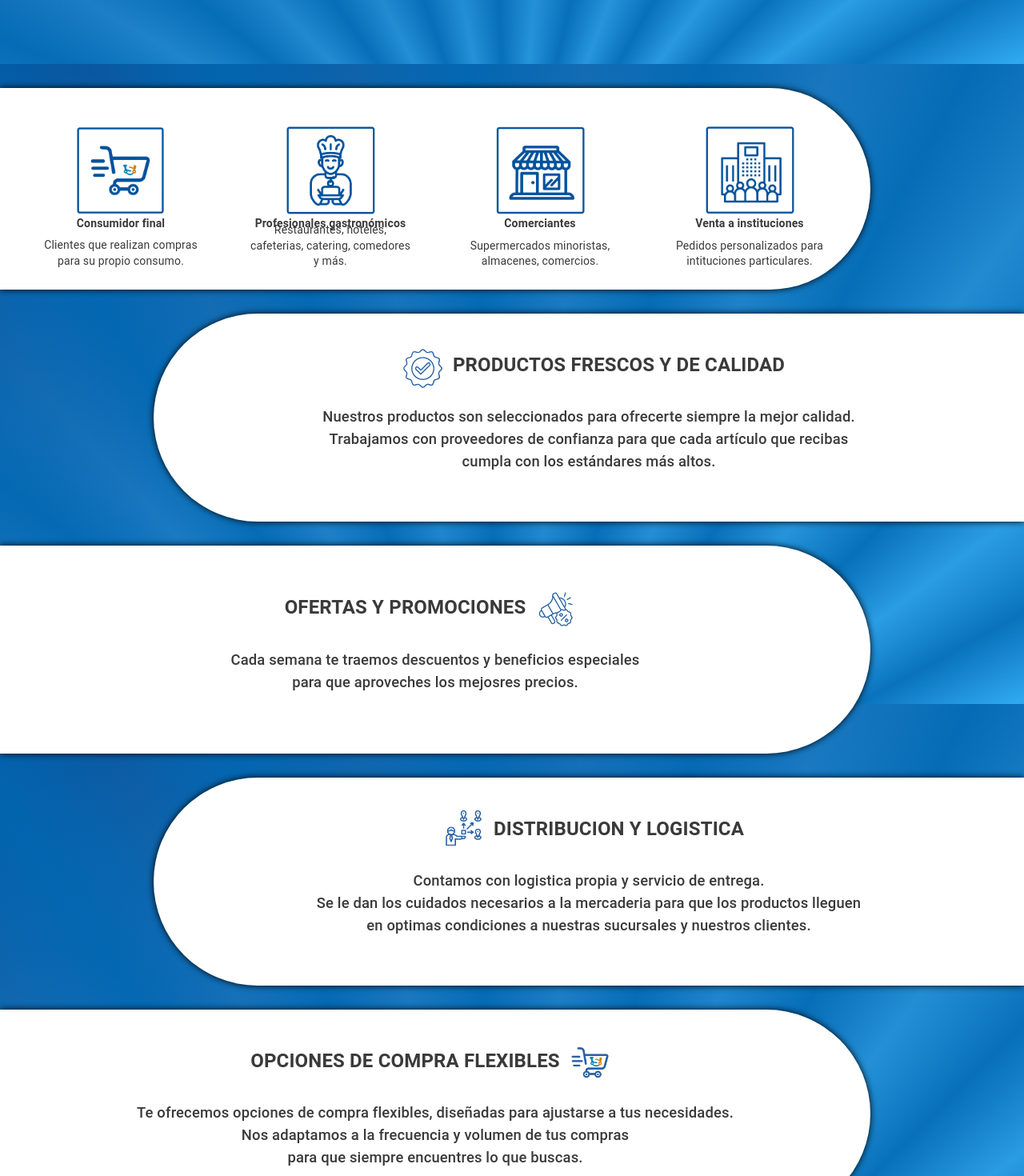
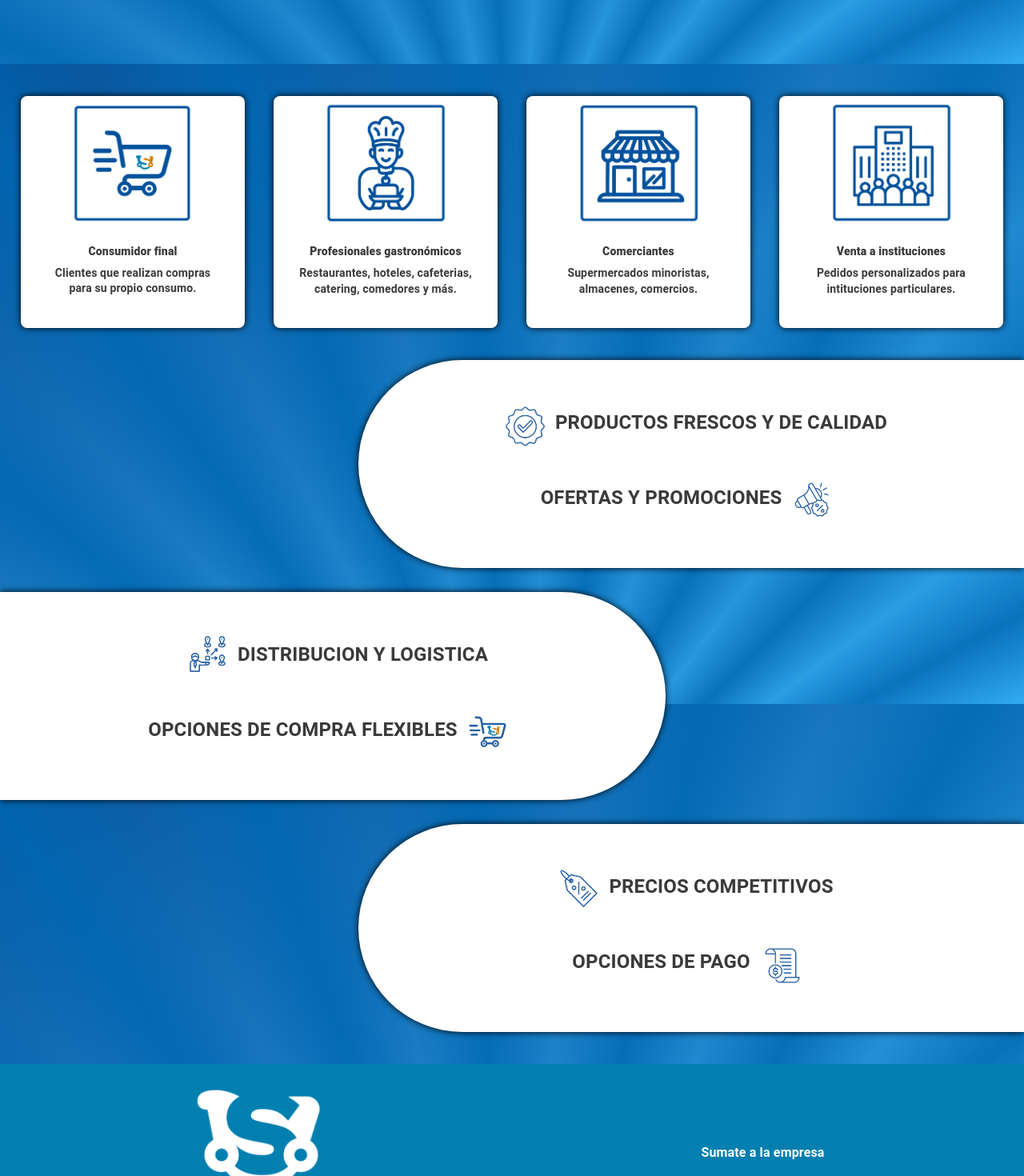
Before and after one commit to AgusOs/refrigerados-santiago, a React (Vite) app: page /como-comprar in a window 1280 px wide. Shown: the part 720-2190 px from the top of the page at 80% size. Built offline with nearby package versions, Linux system fonts and the light colour scheme; some icons are missing.

Commit message:
some changes

```diff
--- a/src/components/Footer/Footer.jsx
+++ b/src/components/Footer/Footer.jsx
@@ -11,6 +11,7 @@ export const Footer = () => {
           <div className={styles.logocontainer}>
               <img src="\assets\logo-blanco.webp" alt="logo" className='logo'/>
           </div>
+          <div style={{display: 'flex', flexDirection: 'column', justifyContent: 'center', alignItems: 'center'}}>
             <div className={styles.socialscontainer}>
               <a href="https://www.facebook.com/refrigeradosantiago" target="_blank" rel="noopener noreferrer">
                 <FacebookRoundedIcon sx={{ color: "#ffffff", backgroundColor: '#61a5c2', borderRadius: '50%', padding: '6px', fontSize: 34 }} />
@@ -22,10 +23,16 @@ export const Footer = () => {
                 <InstagramIcon sx={{ color: "#ffffff", backgroundColor: '#61a5c2', borderRadius: '50%', padding: '6px', fontSize: 34 }} />
               </a>
             </div>
+            <a style={{color: '#ffffff', textDecoration: 'none', fontWeight: '600', textAlign: 'center', padding: '10px', marginRight: '20px'}} href="https://mail.google.com/mail/?view=cm&fs=1&to=cv@refrigeradosantiago.com.ar" target="_blank" rel="noopener noreferrer">
+              Sumate a la empresa
+            </a>
+          </div>
       </div>
       <div className={styles.footertext}>
         <h2>Más de 60 años acompañando a locales gastronómicos de La Pampa con productos refrigerados y congelados de calidad</h2>
-        <h4>Parque Industrial, Calle 2 2850, L6304FXB Santa Rosa, La Pampa /Tel: +54 9 2954 27-3864 //  DE LUNES A VIERNES DE 8 A 17 hs , SÁBADOS DE 8 A 13:30 hs</h4>
+        <h4>Parque Industrial, Calle 2 2850, L6304FXB Santa Rosa, La Pampa </h4>
+        <h4>DE LUNES A VIERNES DE 8 A 17 hs , SÁBADOS DE 8 A 13:30 hs</h4>
+        <h4> Tel: +54 9 2954 27-3864</h4>
         <h6>2025 Grupo Santiago – Todos los derechos reservados</h6>
       </div>
     </div>
--- a/src/components/Footer/Footer.module.css
+++ b/src/components/Footer/Footer.module.css
@@ -8,7 +8,7 @@
     color: white;
     display: flex;
     flex: 1;
-    justify-content: space-between;
+    justify-content: space-around;
     align-items: center;
 }
 
--- a/src/components/atoms/banner/Banner.module.css
+++ b/src/components/atoms/banner/Banner.module.css
@@ -5,6 +5,12 @@
     object-fit: cover;
     object-position: center;
     display: block;
+}
+
+.bannerBlp {
+  width: 90% !important;
+  border-radius: 10px;
+  margin-bottom: 20px;
 }
 
 @media (max-width: 768px) {
@@ -19,13 +25,14 @@
     }
 
     .bannerBlp{
-        width: 100%;
+        width: 90%;
         height: auto;
         display: block;
         max-height: 400px;
         object-fit: cover;
         object-position: center;
         display: block;
+        border-radius: 10px;
     }
 
     /* .bannerInicio1 {
--- a/src/components/atoms/mapa/Mapa.module.css
+++ b/src/components/atoms/mapa/Mapa.module.css
@@ -3,7 +3,7 @@
     justify-content: center;
     padding: 10px;
     background-color: #017FAF;
-    width: 70%;
+    width: 90%;
     max-width: 1100px;
     border-radius: 8px;
     margin: 30px;
@@ -12,7 +12,7 @@
 
 .mapa {
     height: 600px;
-    width: 70%;
+    width: 90%;
     position: static;
     border-radius: 8px;
 }
--- a/src/components/atoms/ofertas/Ofertas.module.css
+++ b/src/components/atoms/ofertas/Ofertas.module.css
@@ -4,7 +4,7 @@
     flex-direction: column;
     align-items: center;
     background-image: url('/assets/images/fondo-ofertas.webp');
-    min-height: 650px;
+    height: 650px;
     padding-bottom: 20px;
 
     padding: 10px;
@@ -31,4 +31,8 @@
         margin-bottom: 40px;
         margin-top: 10px;
     }
+
+    .ofertasContainer{
+        height: 500px;
+    }
 }
--- a/src/components/pages/como-comprar/ComoComprar.module.css
+++ b/src/components/pages/como-comprar/ComoComprar.module.css
@@ -6,14 +6,12 @@ p {
 .cardsRow {
     display: flex;
     flex-wrap: wrap;
-    justify-content: space-around;
+    justify-content: space-evenly;
     align-items: flex-start;
-    background-color: white;
-    padding: 30px 20px 60px 20px;
-    width: 85%;
-    border-radius: 0 160px 160px 0;
+    /* padding: 30px 20px 60px 20px; */
+    /* width: 85%; */
+    /* border-radius: 0 160px 160px 0; */
     margin-top: 30px;
-    box-shadow: 0 0 8px rgba(0, 0, 0, 1);
 }
 
 .textRowContainer {
@@ -29,8 +27,8 @@ p {
     justify-content: center;
     align-items: center;
     background-color: white;
-    padding: 30px 20px 60px 20px;
-    width: 85%;
+    padding: 45px 20px 45px 20px;
+    width: 65%;
     height: 260px;
     border-radius: 0 160px 160px 0;
     margin-top: 30px;
@@ -47,8 +45,8 @@ p {
     justify-content: center;
     align-items: center;
     background-color: white;
-    padding: 30px 20px 60px 20px;
-    width: 85%;
+    padding: 45px 20px 45px 20px;
+    width: 65%;
     height: 260px;
     border-radius: 160px 0 0 160px;
     margin-top: 30px;
@@ -83,7 +81,11 @@ p {
     flex-direction: column;
     align-items: center;
     text-align: center;
+    background-color: white;
+    box-shadow: 0 0 8px rgba(0, 0, 0, 1);
     width: 280px;
+    height: 290px;
+    border-radius: 8px;
     margin: 10px;
     position: relative;
     transition: transform 0.1s ease-in-out;
@@ -101,23 +103,20 @@ p {
 }
 
 .cardTitle {
-    font-weight: 600;
+    font-weight: 800;
     font-size: 14px;
     white-space: nowrap;
     overflow: hidden;
     text-overflow: ellipsis;
     margin-bottom: 2px;
-    position: absolute;
-    bottom: 0px;
 }
 
 .cardText {
+    font-weight: 600;
     font-size: 14px;
     max-width: 220px;
     line-height: 1.4;
     margin-top: 5px;
-    position: absolute;
-    bottom: -55px;
 }
 
 /* Sections */
@@ -169,7 +168,8 @@ p {
     }
 
     .card {
-      width: 240px;
+      width: 210px;
+      height: 220px;
     }
 
     .cardTitle {
@@ -200,6 +200,14 @@ p {
 }
 
 @media (max-width: 1024px) {
+
+    .card {
+      width: 210px;
+      height: 220px;
+      align-items: center;
+      justify-content: center;
+    }
+
     .cardText {
       display: none;
     }
@@ -212,12 +220,6 @@ p {
     .textRowLeft .textRowRight {
         height: 210px;
         font-size: 12px;
-    }
-}
-
-@media (min-width: 768px) and (max-width: 1565px) {
-    .card {
-      width: 20%;
     }
 }
 
--- a/src/components/pages/como-comprar/ComoComprarPage.jsx
+++ b/src/components/pages/como-comprar/ComoComprarPage.jsx
@@ -58,13 +58,19 @@ export const ComoComprarPage = () => {
               PRODUCTOS FRESCOS Y DE CALIDAD
             </p>
           </div>
-          <p className={styles.textRowText}>
+          <div style={{display: "flex", alignItems: "center"}}>
+            <p className={styles.textRowTitle}>
+              OFERTAS Y PROMOCIONES
+            </p>
+            <img src="/assets/images/icono2.webp" alt="icon" className={styles.textRowIcon} />
+          </div>
+          {/* <p className={styles.textRowText}>
             Nuestros productos son seleccionados para ofrecerte siempre la mejor calidad.<br/>
             Trabajamos con proveedores de confianza para que cada artículo que recibas <br/>
             cumpla con los estándares más altos.
-          </p>
+          </p> */}
         </div>
-        <div className={styles.textRowLeft}>
+        {/* <div className={styles.textRowLeft}>
           <div style={{display: "flex", alignItems: "center"}}>
             <p className={styles.textRowTitle}>
               OFERTAS Y PROMOCIONES
@@ -75,8 +81,8 @@ export const ComoComprarPage = () => {
             Cada semana te traemos descuentos y beneficios especiales<br/>
              para que aproveches los mejosres precios.
           </p>
-        </div>
-        <div className={styles.textRowRight}>
+        </div> */}
+        {/* <div className={styles.textRowRight}>
           <div style={{display: "flex", alignItems: "center"}}>
             <img src="/assets/images/icono3.webp" alt="icon" className={styles.textRowIcon} />
             <p className={styles.textRowTitle}>
@@ -88,19 +94,25 @@ export const ComoComprarPage = () => {
             Se le dan los cuidados necesarios a la mercaderia para que los productos lleguen<br/>
             en optimas condiciones a nuestras sucursales y nuestros clientes.
           </p>
-        </div>
+        </div> */}
         <div className={styles.textRowLeft}>
+          <div style={{display: "flex", alignItems: "center"}}>
+            <img src="/assets/images/icono3.webp" alt="icon" className={styles.textRowIcon} />
+            <p className={styles.textRowTitle}>
+              DISTRIBUCION Y LOGISTICA
+            </p>
+          </div>
           <div style={{display: "flex", alignItems: "center"}}>
             <p className={styles.textRowTitle}>
               OPCIONES DE COMPRA FLEXIBLES
             </p>
             <img src="/assets/images/icono4.webp" alt="icon" className={styles.textRowIcon} />
           </div>
-          <p className={styles.textRowText}>
+          {/* <p className={styles.textRowText}>
             Te ofrecemos opciones de compra flexibles, diseñadas para ajustarse a tus necesidades.<br/>
             Nos adaptamos a la frecuencia y volumen de tus compras<br/>
              para que siempre encuentres lo que buscas.
-          </p>
+          </p> */}
         </div>
         <div className={styles.textRowRight}>
           <div style={{display: "flex", alignItems: "center"}}>
@@ -109,12 +121,18 @@ export const ComoComprarPage = () => {
               PRECIOS COMPETITIVOS
             </p>
           </div>
-          <p className={styles.textRowText}>
+          <div style={{display: "flex", alignItems: "center"}}>
+            <p className={styles.textRowTitle}>
+              OPCIONES DE PAGO
+            </p>
+            <img src="/assets/images/icono6.webp" alt="icon" className={styles.textRowIcon} />
+          </div>
+          {/* <p className={styles.textRowText}>
             Precios accesibles para ofrecer la mejor relacion entre costo y calidad.<br/>
             ¡Te convienen más!
-          </p>
+          </p> */}
         </div>
-        <div className={styles.textRowLeft}>
+        {/* <div className={styles.textRowLeft}>
           <div style={{display: "flex", alignItems: "center"}}>
             <p className={styles.textRowTitle}>
               OPCIONES DE PAGO
@@ -125,7 +143,7 @@ export const ComoComprarPage = () => {
             Ofrecemos una amplia variedad de opciones de pago<br/>
             para que puedas elegir la que mas te convenga.
           </p>
-        </div>
+        </div> */}
       </div>
     </div>
   )
--- a/src/components/pages/sucursales/Sucursales.module.css
+++ b/src/components/pages/sucursales/Sucursales.module.css
@@ -8,7 +8,9 @@ p {
     /* background-color: white; */
     display: flex;
     align-items: center;
-    flex-direction: column;
+    flex-direction: row-reverse;
+    justify-content: space-center;
+    padding: 20px;
 }
 
 .portada {
@@ -20,7 +22,7 @@ p {
 }
 
 .portada img {
-    width: 100%;
+    width: 600px;
     height: auto;
     max-width: 850px;
     object-fit: contain;
@@ -35,6 +37,11 @@ p {
         width: 600px;
         height: auto;
     }
+
+    .container {
+        flex-direction: column;
+        align-items: center;
+    }
 }
 
 @media (max-width: 450px) {
@@ -46,4 +53,9 @@ p {
         width: 400px;
         height: auto;
     }
+
+    .container {
+        flex-direction: column;
+        align-items: center;
+    }
 }
```
Lines whose indentation alone changed are shown as unchanged.
